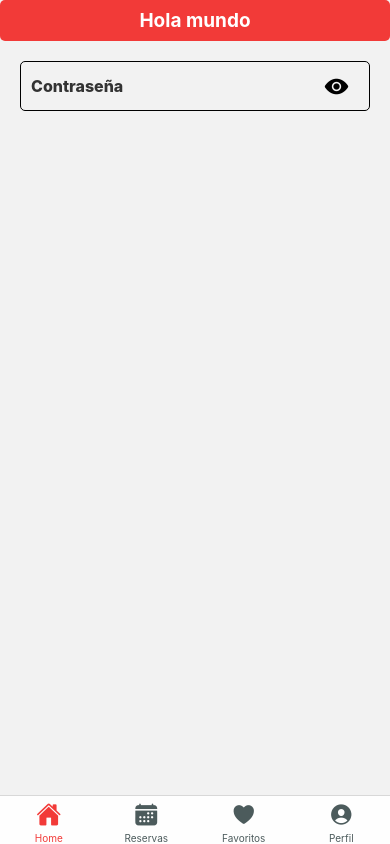
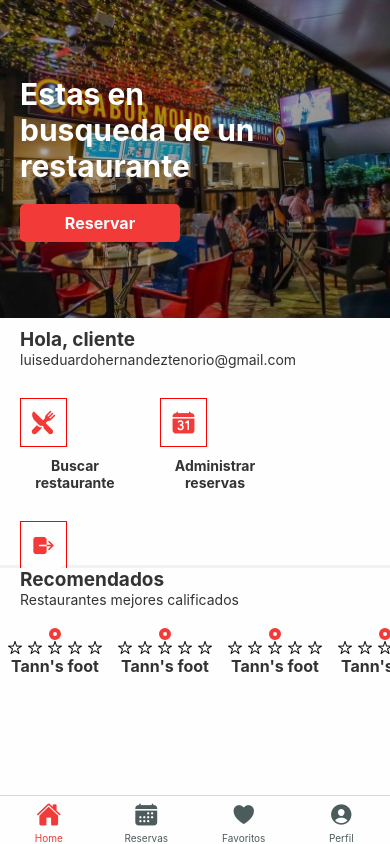
Before and after one commit to leht377/movil-app-reservas, a React Native app: screen /HomePage in a window 390 px wide. Built offline with nearby package versions, Linux system fonts and the light colour scheme; grey boxes are pictures that could not be loaded.

Commit message:
pagina home cliente

```diff
--- /dev/null
+++ b/src/app/pages/Home/pages/Home-cliente/HomeCliente.tsx
@@ -0,0 +1,43 @@
+import React from 'react'
+import { StyleSheet, View } from 'react-native'
+import StyledText from '../../../../components/StyledText'
+import OpcionesClienteSection from './components/OpcionesClienteSection'
+import RestaurantesRecomendadosSection from './components/RestaurantesRecomendadosSection'
+import theme from '../../../../../common/theme'
+import { Image } from 'react-native'
+import HeaderHome from './components/HeaderHome'
+import { SearchBar } from '@rneui/themed'
+
+const HomeCliente = () => {
+  return (
+    <View style={styles.container}>
+      <View style={{ backgroundColor: 'purple', flex: 0.4 }}>
+        <HeaderHome />
+      </View>
+
+      <View style={{ flex: 0.6, gap: 3 }}>
+        <View
+          style={{
+            backgroundColor: theme.colors.secondary,
+            flex: 0.5,
+            paddingHorizontal: 20,
+            paddingVertical: 10
+          }}
+        >
+          <OpcionesClienteSection />
+        </View>
+        <View style={{ backgroundColor: theme.colors.secondary, flex: 0.5 }}>
+          <RestaurantesRecomendadosSection />
+        </View>
+      </View>
+    </View>
+  )
+}
+
+const styles = StyleSheet.create({
+  container: {
+    flex: 1
+  }
+})
+
+export default HomeCliente
--- /dev/null
+++ b/src/app/pages/Home/pages/Home-cliente/components/HeaderHome.tsx
@@ -0,0 +1,49 @@
+import React from 'react'
+import { ImageBackground, StyleSheet, View } from 'react-native'
+import StyledText from '../../../../../components/StyledText'
+import Button from '../../../../../components/Button'
+
+const HeaderHome = () => {
+  return (
+    <View style={styles.container}>
+      <View style={styles.containerText}>
+        <StyledText color='secondary' fontWeight='bold' style={{ fontSize: 30 }}>
+          Estas en busqueda de un restaurante
+        </StyledText>
+        <Button title='Reservar' color='primary' containerStyle={styles.button} fontWeight='bold' />
+      </View>
+      <ImageBackground
+        source={require('../../../../../../../assets/header.jpg')}
+        style={styles.imageBackground}
+        imageStyle={styles.imageStyle}
+        resizeMode='cover'
+      ></ImageBackground>
+    </View>
+  )
+}
+
+const styles = StyleSheet.create({
+  container: {
+    flex: 1,
+    position: 'relative'
+  },
+  imageBackground: {
+    position: 'absolute',
+    width: '100%',
+    height: '100%',
+    backgroundColor: 'black'
+  },
+  imageStyle: { opacity: 0.7 },
+
+  button: { width: 160 },
+  containerText: {
+    width: '80%',
+    height: '100%',
+    justifyContent: 'center',
+    zIndex: 2,
+    gap: 20,
+    paddingHorizontal: 20
+  }
+})
+
+export default HeaderHome
--- a/src/app/pages/Home/pages/Home-cliente/components/OpcionesClienteSection.tsx
+++ b/src/app/pages/Home/pages/Home-cliente/components/OpcionesClienteSection.tsx
@@ -27,12 +27,9 @@ const OpcionesClienteSection = () => {
 const styles = StyleSheet.create({
   container: {
     flex: 1,
-    backgroundColor: theme.colors.secondary,
-    paddingHorizontal: 20,
-    paddingVertical: 10,
     gap: 30
   },
-  containerHeader: { gap: 10 },
+  containerHeader: {},
   containerOpciones: { flexDirection: 'row', flexWrap: 'wrap', gap: 30 }
 })
 
--- /dev/null
+++ b/src/app/pages/Home/pages/Home-cliente/components/RestauranteRecomendadoItem.tsx
@@ -0,0 +1,53 @@
+import React from 'react'
+import { Image } from 'react-native'
+import { StyleSheet, View } from 'react-native'
+import theme from '../../../../../../common/theme'
+import MyIcon from '../../../../../components/MyIcon'
+import StyledText from '../../../../../components/StyledText'
+
+const RestauranteRecomendadoItem = () => {
+  return (
+    <View
+      style={{
+        width: 110,
+        justifyContent: 'flex-start',
+        alignItems: 'center'
+      }}
+    >
+      <View
+        style={{
+          borderWidth: 4,
+          borderColor: theme.colors.primary,
+          padding: 2,
+          borderRadius: 100
+        }}
+      >
+        <Image
+          width={65}
+          height={65}
+          style={{ borderRadius: 100 }}
+          resizeMode='cover'
+          source={{
+            uri: 'https://t4.ftcdn.net/jpg/05/54/52/13/360_F_554521329_ngmDQSjSrUSRnbK2xK0bkcprsinG9Xdv.jpg'
+          }}
+          accessibilityLabel='restaurante'
+          accessible
+        />
+      </View>
+      <View style={{ flexDirection: 'row', gap: 5 }}>
+        <MyIcon nombre={'star-outline'} tamano={15} />
+        <MyIcon nombre={'star-outline'} tamano={15} />
+        <MyIcon nombre={'star-outline'} tamano={15} />
+        <MyIcon nombre={'star-outline'} tamano={15} />
+        <MyIcon nombre={'star-outline'} tamano={15} />
+      </View>
+      <StyledText fontWeight='bold' fontSize='body'>
+        Tann's foot
+      </StyledText>
+    </View>
+  )
+}
+
+const styles = StyleSheet.create({})
+
+export default RestauranteRecomendadoItem
--- /dev/null
+++ b/src/app/pages/Home/pages/Home-cliente/components/RestaurantesRecomendadosSection.tsx
@@ -0,0 +1,34 @@
+import React from 'react'
+import { StyleSheet, View, Image, ScrollView } from 'react-native'
+import StyledText from '../../../../../components/StyledText'
+
+import RestauranteRecomendadoItem from './RestauranteRecomendadoItem'
+
+const RestaurantesRecomendadosSection = () => {
+  return (
+    <View style={styles.container}>
+      <View style={{ paddingHorizontal: 20 }}>
+        <StyledText fontWeight='bold' fontSize='title'>
+          Recomendados
+        </StyledText>
+        <StyledText fontSize='bodymini'>Restaurantes mejores calificados</StyledText>
+      </View>
+      <ScrollView contentContainerStyle={{ flexDirection: 'row' }} horizontal={true}>
+        <RestauranteRecomendadoItem />
+        <RestauranteRecomendadoItem />
+        <RestauranteRecomendadoItem />
+        <RestauranteRecomendadoItem />
+        <RestauranteRecomendadoItem />
+      </ScrollView>
+    </View>
+  )
+}
+
+const styles = StyleSheet.create({
+  container: {
+    flex: 1,
+    gap: 20
+  }
+})
+
+export default RestaurantesRecomendadosSection
--- a/src/app/pages/Home/pages/HomePage.tsx
+++ /dev/null
@@ -1,23 +0,0 @@
-import React from 'react'
-import { StyleSheet, View } from 'react-native'
-import MyButton from '../../../components/Button'
-import StyledText from '../../../components/StyledText'
-import { Text } from '@rneui/themed'
-import StyledTextInput from '../../../components/StyledTextInput'
-import Button from '../../../components/Button'
-const HomePage = () => {
-  return (
-    <View>
-      <Button title='Hola mundo' fontSize='title' fontWeight='bold' color='primary' />
-
-      {/* <StyledText fontSize='body'>Hola mundo</StyledText> */}
-      <View style={{ padding: 20 }}>
-        <StyledTextInput placeholder='Contraseña' keyboardType='password' />
-      </View>
-    </View>
-  )
-}
-
-const styles = StyleSheet.create({})
-
-export default HomePage
--- a/src/app/routes/app.routes.tsx
+++ b/src/app/routes/app.routes.tsx
@@ -2,13 +2,14 @@ import { createBottomTabNavigator } from '@react-navigation/bottom-tabs'
 import React from 'react'
 import { StyleSheet, View } from 'react-native'
 import theme from '../../common/theme'
-import HomePage from '../pages/Home/pages/HomePage'
+
 import ReservasPage from '../pages/Reservas/pages/ReservasPage'
 import FavoritosPages from '../pages/Favoritos/pages/FavoritosPages'
 
 import MyIcon from '../components/MyIcon'
 import PerfilRoutes from './perfil.routes'
 import AutenticacionRoutes from './autenticacion.routes'
+import HomeCliente from '../pages/Home/pages/Home-cliente/HomeCliente'
 
 const Tab = createBottomTabNavigator()
 const AppRoutes = () => {
@@ -26,7 +27,7 @@ const AppRoutes = () => {
     >
       <Tab.Screen
         name='HomePage'
-        component={HomePage}
+        component={HomeCliente}
         options={{
           title: 'Home',
           tabBarIcon: ({ color, size }) => <MyIcon color={color} tamano={size} nombre='home' />
```
Also changed, not shown: assets/header.jpg (added).
